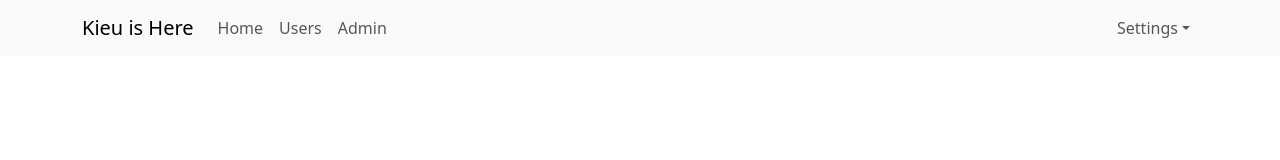
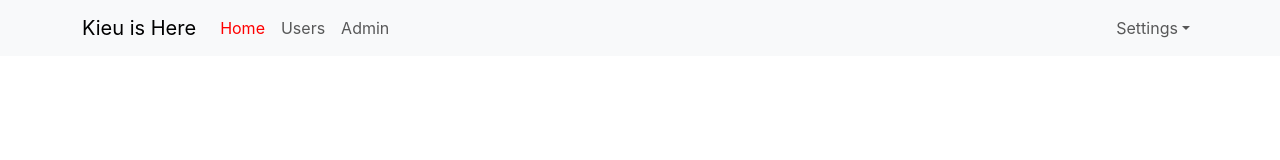
Before and after one commit to tedvkieu/ReactJS_Basic, a React (Create React App) app: page / in a window 1280 px wide. Shown: the top 160 px of the page. Built offline with nearby package versions, Linux system fonts and the light colour scheme.

Commit message:
#50 Active Link - NavLink

```diff
--- a/src/App.scss
+++ b/src/App.scss
@@ -7,3 +7,15 @@
     -webkit-font-smoothing: antialiased;
     -moz-osx-font-smoothing: grayscale;
 }
+
+.app-container {
+    .header-container {
+        .navbar-nav {
+            .nav-link {
+                &.active {
+                    color: red;
+                }
+            }
+        }
+    }
+}
--- a/src/components/Header/Header.js
+++ b/src/components/Header/Header.js
@@ -2,7 +2,7 @@
 import Nav from 'react-bootstrap/Nav';
 import Navbar from 'react-bootstrap/Navbar';
 import NavDropdown from 'react-bootstrap/NavDropdown';
-import { Link } from 'react-router-dom';
+import { Link, NavLink } from 'react-router-dom';
 
 const Header = () => {
     return (
@@ -12,15 +12,15 @@
                 <Navbar.Toggle aria-controls="basic-navbar-nav" />
                 <Navbar.Collapse id="basic-navbar-nav">
                     <Nav className="me-auto">
-                        <Link to="/" className="nav-link">
+                        <NavLink to="/" className="nav-link">
                             Home
-                        </Link>
-                        <Link to="/users" className="nav-link">
+                        </NavLink>
+                        <NavLink to="/users" className="nav-link">
                             Users
-                        </Link>
-                        <Link to="/admin" className="nav-link">
+                        </NavLink>
+                        <NavLink to="/admin" className="nav-link">
                             Admin
-                        </Link>
+                        </NavLink>
                         {/* <Nav.Link href="/home">Home</Nav.Link>
                         <Nav.Link href="/users">Users</Nav.Link>
                         <Nav.Link href="/admin">Admin</Nav.Link> */}
--- a/src/index.js
+++ b/src/index.js
@@ -1,13 +1,14 @@
 import React from 'react';
 import ReactDOM from 'react-dom/client';
-import App from './App';
+
 import reportWebVitals from './reportWebVitals';
-import { Provider } from 'react-redux';
 import store from './redux/store';
 import 'bootstrap/dist/css/bootstrap.min.css';
+import { Provider } from 'react-redux';
 import { BrowserRouter, Routes, Route } from 'react-router-dom';
 import User from './components/User/User';
 import Admin from './components/Admin/Admin';
+import App from './App';
 
 const root = ReactDOM.createRoot(document.getElementById('root'));
 root.render(
```
